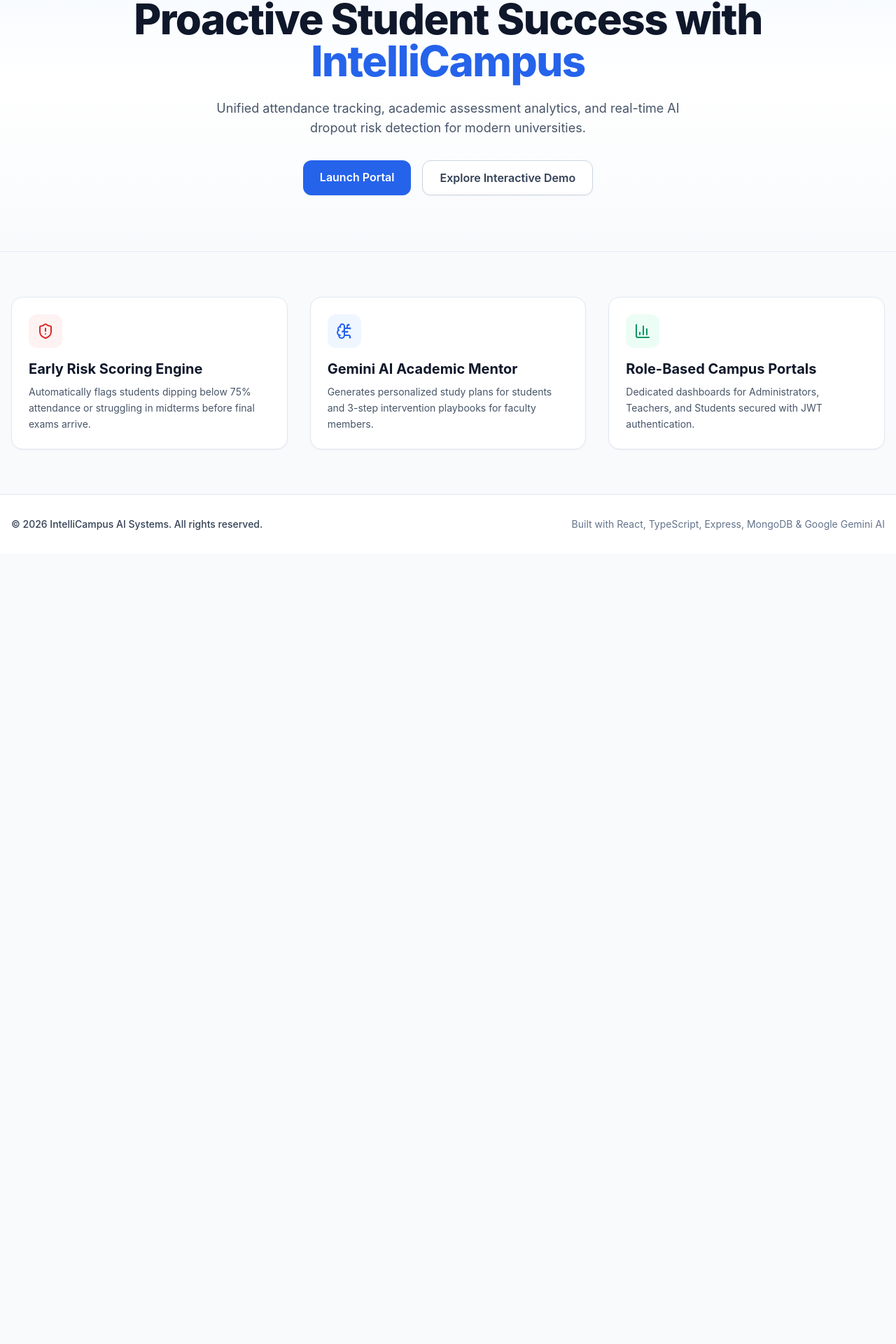
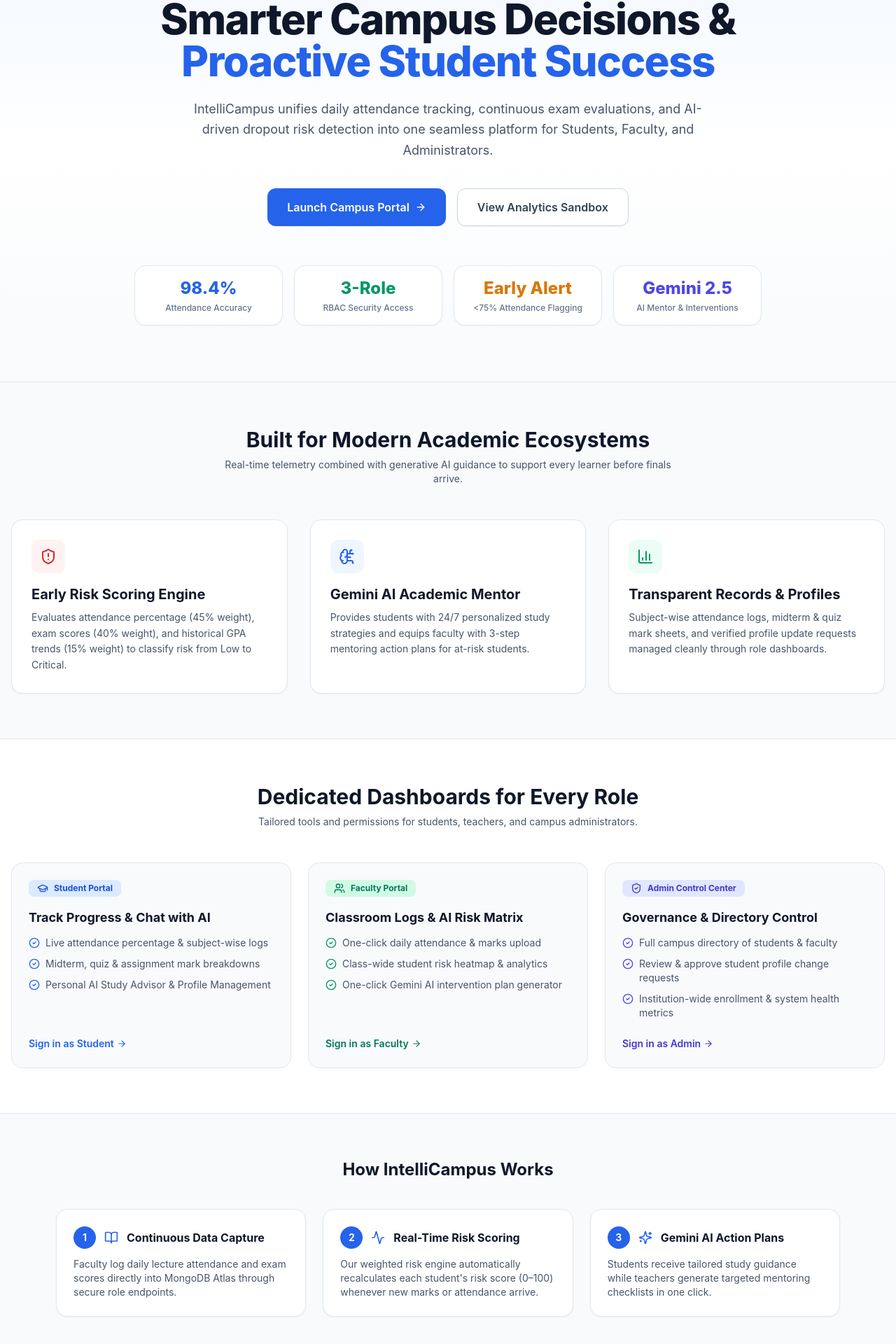
Before and after one commit to avya1423/intellicampus, a React (Vite) app: page / in a window 1280 px wide. Shown: the part 202-2122 px from the top of the page at 70% size. Before the commit the page ends 993 px from the top, so only its background shows below. Built offline with nearby package versions, Linux system fonts and the light colour scheme; no server answers; the HTML template or start-up script is replaced by a standard one.

Commit message:
Refactor Home component for improved layout and content
Updated the Home component to enhance the layout and content, including new icons and improved text for clarity. Added sections for core capabilities and role-based portals.

```diff
--- a/src/pages/Home.tsx
+++ b/src/pages/Home.tsx
@@ -1,6 +1,18 @@
 import React from "react";
 import { Link } from "react-router-dom";
-import { BrainCircuit, ShieldAlert, BarChart3, Sparkles } from "lucide-react";
+import {
+  BrainCircuit,
+  ShieldAlert,
+  BarChart3,
+  Sparkles,
+  GraduationCap,
+  Users,
+  ShieldCheck,
+  CheckCircle2,
+  ArrowRight,
+  BookOpen,
+  Activity,
+} from "lucide-react";
 import { Navbar } from "../components/Navbar";
 import { Footer } from "../components/Footer";
 
@@ -8,63 +20,229 @@ export const Home: React.FC = () => {
   return (
     <div className="min-h-screen flex flex-col bg-slate-50">
       <Navbar />
-      <section className="bg-gradient-to-b from-blue-50 via-white to-slate-50 border-b border-slate-200/80 py-20 px-4">
-        <div className="max-w-5xl mx-auto text-center">
-          <div className="inline-flex items-center gap-2 px-3.5 py-1.5 rounded-full bg-blue-100/80 border border-blue-200 text-blue-700 text-xs font-semibold mb-6">
-            <Sparkles className="w-3.5 h-3.5" /> Powered by Google Gemini AI & Predictive Analytics
+
+      {/* Hero Section */}
+      <section className="bg-gradient-to-b from-blue-50 via-white to-slate-50 border-b border-slate-200 py-20 px-4">
+        <div className="max-w-6xl mx-auto text-center">
+          <div className="inline-flex items-center gap-2 px-4 py-1.5 rounded-full bg-blue-100/80 border border-blue-200 text-blue-700 text-xs font-semibold mb-6">
+            <Sparkles className="w-3.5 h-3.5" /> Powered by Google Gemini AI & Predictive Campus Analytics
           </div>
-          <h1 className="text-4xl sm:text-6xl font-extrabold tracking-tight text-slate-900 mb-6">
-            Proactive Student Success with <span className="text-blue-600">IntelliCampus</span>
+          <h1 className="text-4xl sm:text-6xl font-extrabold tracking-tight text-slate-900 mb-6 leading-tight">
+            Smarter Campus Decisions & <br className="hidden sm:inline" />
+            <span className="text-blue-600">Proactive Student Success</span>
           </h1>
-          <p className="text-lg text-slate-600 max-w-2xl mx-auto mb-8">
-            Unified attendance tracking, academic assessment analytics, and real-time AI dropout risk detection for modern universities.
+          <p className="text-lg text-slate-600 max-w-3xl mx-auto mb-10 leading-relaxed">
+            IntelliCampus unifies daily attendance tracking, continuous exam evaluations, and AI-driven dropout risk detection into one seamless platform for Students, Faculty, and Administrators.
           </p>
           <div className="flex flex-wrap justify-center gap-4">
             <Link
               to="/login"
-              className="px-6 py-3 rounded-xl bg-blue-600 hover:bg-blue-700 font-semibold text-white shadow-sm transition"
+              className="inline-flex items-center gap-2 px-7 py-3.5 rounded-xl bg-blue-600 hover:bg-blue-700 font-semibold text-white shadow-sm transition"
             >
-              Launch Portal
+              Launch Campus Portal <ArrowRight className="w-4 h-4" />
             </Link>
             <Link
               to="/demo"
-              className="px-6 py-3 rounded-xl bg-white hover:bg-slate-50 font-semibold text-slate-700 border border-slate-300 shadow-sm transition"
+              className="px-7 py-3.5 rounded-xl bg-white hover:bg-slate-50 font-semibold text-slate-700 border border-slate-300 shadow-sm transition"
             >
-              Explore Interactive Demo
+              View Analytics Sandbox
             </Link>
+          </div>
+
+          {/* Quick Campus Metrics Strip */}
+          <div className="mt-14 grid grid-cols-2 md:grid-cols-4 gap-4 max-w-4xl mx-auto">
+            <div className="bg-white p-4 rounded-2xl border border-slate-200 shadow-sm">
+              <p className="text-2xl font-extrabold text-blue-600">98.4%</p>
+              <p className="text-xs font-medium text-slate-500 mt-1">Attendance Accuracy</p>
+            </div>
+            <div className="bg-white p-4 rounded-2xl border border-slate-200 shadow-sm">
+              <p className="text-2xl font-extrabold text-emerald-600">3-Role</p>
+              <p className="text-xs font-medium text-slate-500 mt-1">RBAC Security Access</p>
+            </div>
+            <div className="bg-white p-4 rounded-2xl border border-slate-200 shadow-sm">
+              <p className="text-2xl font-extrabold text-amber-600">Early Alert</p>
+              <p className="text-xs font-medium text-slate-500 mt-1">&lt;75% Attendance Flagging</p>
+            </div>
+            <div className="bg-white p-4 rounded-2xl border border-slate-200 shadow-sm">
+              <p className="text-2xl font-extrabold text-indigo-600">Gemini 2.5</p>
+              <p className="text-xs font-medium text-slate-500 mt-1">AI Mentor & Interventions</p>
+            </div>
           </div>
         </div>
       </section>
 
-      <section className="max-w-7xl mx-auto px-4 py-16 grid md:grid-cols-3 gap-8">
-        <div className="bg-white p-6 rounded-2xl border border-slate-200 shadow-sm hover:shadow-md transition">
+      {/* Core Platform Capabilities */}
+      <section className="max-w-7xl mx-auto px-4 py-16">
+        <div className="text-center max-w-2xl mx-auto mb-12">
+          <h2 className="text-3xl font-bold text-slate-900">Built for Modern Academic Ecosystems</h2>
+          <p className="text-slate-600 mt-2 text-sm">
+            Real-time telemetry combined with generative AI guidance to support every learner before finals arrive.
+          </p>
+        </div>
+
+        <div className="grid md:grid-cols-3 gap-8">
+          <div className="bg-white p-7 rounded-2xl border border-slate-200 shadow-sm hover:shadow-md transition">
             <div className="w-12 h-12 rounded-xl bg-red-50 flex items-center justify-center mb-4">
               <ShieldAlert className="w-6 h-6 text-red-600" />
             </div>
             <h3 className="text-xl font-bold text-slate-900 mb-2">Early Risk Scoring Engine</h3>
             <p className="text-slate-600 text-sm leading-relaxed">
-            Automatically flags students dipping below 75% attendance or struggling in midterms before final exams arrive.
+              Evaluates attendance percentage (45% weight), exam scores (40% weight), and historical GPA trends (15% weight) to classify risk from Low to Critical.
             </p>
           </div>
-        <div className="bg-white p-6 rounded-2xl border border-slate-200 shadow-sm hover:shadow-md transition">
+          <div className="bg-white p-7 rounded-2xl border border-slate-200 shadow-sm hover:shadow-md transition">
             <div className="w-12 h-12 rounded-xl bg-blue-50 flex items-center justify-center mb-4">
               <BrainCircuit className="w-6 h-6 text-blue-600" />
             </div>
             <h3 className="text-xl font-bold text-slate-900 mb-2">Gemini AI Academic Mentor</h3>
             <p className="text-slate-600 text-sm leading-relaxed">
-            Generates personalized study plans for students and 3-step intervention playbooks for faculty members.
+              Provides students with 24/7 personalized study strategies and equips faculty with 3-step mentoring action plans for at-risk students.
             </p>
           </div>
-        <div className="bg-white p-6 rounded-2xl border border-slate-200 shadow-sm hover:shadow-md transition">
+          <div className="bg-white p-7 rounded-2xl border border-slate-200 shadow-sm hover:shadow-md transition">
             <div className="w-12 h-12 rounded-xl bg-emerald-50 flex items-center justify-center mb-4">
               <BarChart3 className="w-6 h-6 text-emerald-600" />
             </div>
-          <h3 className="text-xl font-bold text-slate-900 mb-2">Role-Based Campus Portals</h3>
+            <h3 className="text-xl font-bold text-slate-900 mb-2">Transparent Records & Profiles</h3>
             <p className="text-slate-600 text-sm leading-relaxed">
-            Dedicated dashboards for Administrators, Teachers, and Students secured with JWT authentication.
+              Subject-wise attendance logs, midterm & quiz mark sheets, and verified profile update requests managed cleanly through role dashboards.
             </p>
           </div>
+        </div>
       </section>
+
+      {/* Role-Based Portals Detailed Section */}
+      <section className="bg-white border-y border-slate-200 py-16 px-4">
+        <div className="max-w-7xl mx-auto">
+          <div className="text-center max-w-2xl mx-auto mb-12">
+            <h2 className="text-3xl font-bold text-slate-900">Dedicated Dashboards for Every Role</h2>
+            <p className="text-slate-600 mt-2 text-sm">
+              Tailored tools and permissions for students, teachers, and campus administrators.
+            </p>
+          </div>
+
+          <div className="grid md:grid-cols-3 gap-6">
+            {/* Student Card */}
+            <div className="bg-slate-50 p-6 rounded-2xl border border-slate-200 flex flex-col justify-between">
+              <div>
+                <div className="inline-flex items-center gap-2 px-3 py-1 rounded-lg bg-blue-100 text-blue-700 text-xs font-bold mb-4">
+                  <GraduationCap className="w-4 h-4" /> Student Portal
+                </div>
+                <h3 className="text-lg font-bold text-slate-900 mb-3">Track Progress & Chat with AI</h3>
+                <ul className="space-y-2.5 text-sm text-slate-600 mb-6">
+                  <li className="flex items-start gap-2">
+                    <CheckCircle2 className="w-4 h-4 text-blue-600 shrink-0 mt-0.5" />
+                    Live attendance percentage & subject-wise logs
+                  </li>
+                  <li className="flex items-start gap-2">
+                    <CheckCircle2 className="w-4 h-4 text-blue-600 shrink-0 mt-0.5" />
+                    Midterm, quiz & assignment mark breakdowns
+                  </li>
+                  <li className="flex items-start gap-2">
+                    <CheckCircle2 className="w-4 h-4 text-blue-600 shrink-0 mt-0.5" />
+                    Personal AI Study Advisor & Profile Management
+                  </li>
+                </ul>
+              </div>
+              <Link to="/login" className="text-sm font-semibold text-blue-600 hover:underline inline-flex items-center gap-1">
+                Sign in as Student <ArrowRight className="w-3.5 h-3.5" />
+              </Link>
+            </div>
+
+            {/* Teacher Card */}
+            <div className="bg-slate-50 p-6 rounded-2xl border border-slate-200 flex flex-col justify-between">
+              <div>
+                <div className="inline-flex items-center gap-2 px-3 py-1 rounded-lg bg-emerald-100 text-emerald-700 text-xs font-bold mb-4">
+                  <Users className="w-4 h-4" /> Faculty Portal
+                </div>
+                <h3 className="text-lg font-bold text-slate-900 mb-3">Classroom Logs & AI Risk Matrix</h3>
+                <ul className="space-y-2.5 text-sm text-slate-600 mb-6">
+                  <li className="flex items-start gap-2">
+                    <CheckCircle2 className="w-4 h-4 text-emerald-600 shrink-0 mt-0.5" />
+                    One-click daily attendance & marks upload
+                  </li>
+                  <li className="flex items-start gap-2">
+                    <CheckCircle2 className="w-4 h-4 text-emerald-600 shrink-0 mt-0.5" />
+                    Class-wide student risk heatmap & analytics
+                  </li>
+                  <li className="flex items-start gap-2">
+                    <CheckCircle2 className="w-4 h-4 text-emerald-600 shrink-0 mt-0.5" />
+                    One-click Gemini AI intervention plan generator
+                  </li>
+                </ul>
+              </div>
+              <Link to="/login" className="text-sm font-semibold text-emerald-700 hover:underline inline-flex items-center gap-1">
+                Sign in as Faculty <ArrowRight className="w-3.5 h-3.5" />
+              </Link>
+            </div>
+
+            {/* Admin Card */}
+            <div className="bg-slate-50 p-6 rounded-2xl border border-slate-200 flex flex-col justify-between">
+              <div>
+                <div className="inline-flex items-center gap-2 px-3 py-1 rounded-lg bg-indigo-100 text-indigo-700 text-xs font-bold mb-4">
+                  <ShieldCheck className="w-4 h-4" /> Admin Control Center
+                </div>
+                <h3 className="text-lg font-bold text-slate-900 mb-3">Governance & Directory Control</h3>
+                <ul className="space-y-2.5 text-sm text-slate-600 mb-6">
+                  <li className="flex items-start gap-2">
+                    <CheckCircle2 className="w-4 h-4 text-indigo-600 shrink-0 mt-0.5" />
+                    Full campus directory of students & faculty
+                  </li>
+                  <li className="flex items-start gap-2">
+                    <CheckCircle2 className="w-4 h-4 text-indigo-600 shrink-0 mt-0.5" />
+                    Review & approve student profile change requests
+                  </li>
+                  <li className="flex items-start gap-2">
+                    <CheckCircle2 className="w-4 h-4 text-indigo-600 shrink-0 mt-0.5" />
+                    Institution-wide enrollment & system health metrics
+                  </li>
+                </ul>
+              </div>
+              <Link to="/login" className="text-sm font-semibold text-indigo-700 hover:underline inline-flex items-center gap-1">
+                Sign in as Admin <ArrowRight className="w-3.5 h-3.5" />
+              </Link>
+            </div>
+          </div>
+        </div>
+      </section>
+
+      {/* How It Works Pipeline */}
+      <section className="max-w-6xl mx-auto px-4 py-16">
+        <h2 className="text-2xl font-bold text-slate-900 text-center mb-10">How IntelliCampus Works</h2>
+        <div className="grid md:grid-cols-3 gap-6">
+          <div className="bg-white p-6 rounded-2xl border border-slate-200 shadow-sm">
+            <div className="flex items-center gap-3 mb-3">
+              <span className="w-8 h-8 rounded-full bg-blue-600 text-white font-bold flex items-center justify-center text-sm">1</span>
+              <BookOpen className="w-5 h-5 text-blue-600" />
+              <h4 className="font-bold text-slate-900">Continuous Data Capture</h4>
+            </div>
+            <p className="text-sm text-slate-600">
+              Faculty log daily lecture attendance and exam scores directly into MongoDB Atlas through secure role endpoints.
+            </p>
+          </div>
+          <div className="bg-white p-6 rounded-2xl border border-slate-200 shadow-sm">
+            <div className="flex items-center gap-3 mb-3">
+              <span className="w-8 h-8 rounded-full bg-blue-600 text-white font-bold flex items-center justify-center text-sm">2</span>
+              <Activity className="w-5 h-5 text-blue-600" />
+              <h4 className="font-bold text-slate-900">Real-Time Risk Scoring</h4>
+            </div>
+            <p className="text-sm text-slate-600">
+              Our weighted risk engine automatically recalculates each student's risk score (0–100) whenever new marks or attendance arrive.
+            </p>
+          </div>
+          <div className="bg-white p-6 rounded-2xl border border-slate-200 shadow-sm">
+            <div className="flex items-center gap-3 mb-3">
+              <span className="w-8 h-8 rounded-full bg-blue-600 text-white font-bold flex items-center justify-center text-sm">3</span>
+              <Sparkles className="w-5 h-5 text-blue-600" />
+              <h4 className="font-bold text-slate-900">Gemini AI Action Plans</h4>
+            </div>
+            <p className="text-sm text-slate-600">
+              Students receive tailored study guidance while teachers generate targeted mentoring checklists in one click.
+            </p>
+          </div>
+        </div>
+      </section>
+
       <Footer />
     </div>
   );
```
Lines whose indentation alone changed are shown as unchanged.
